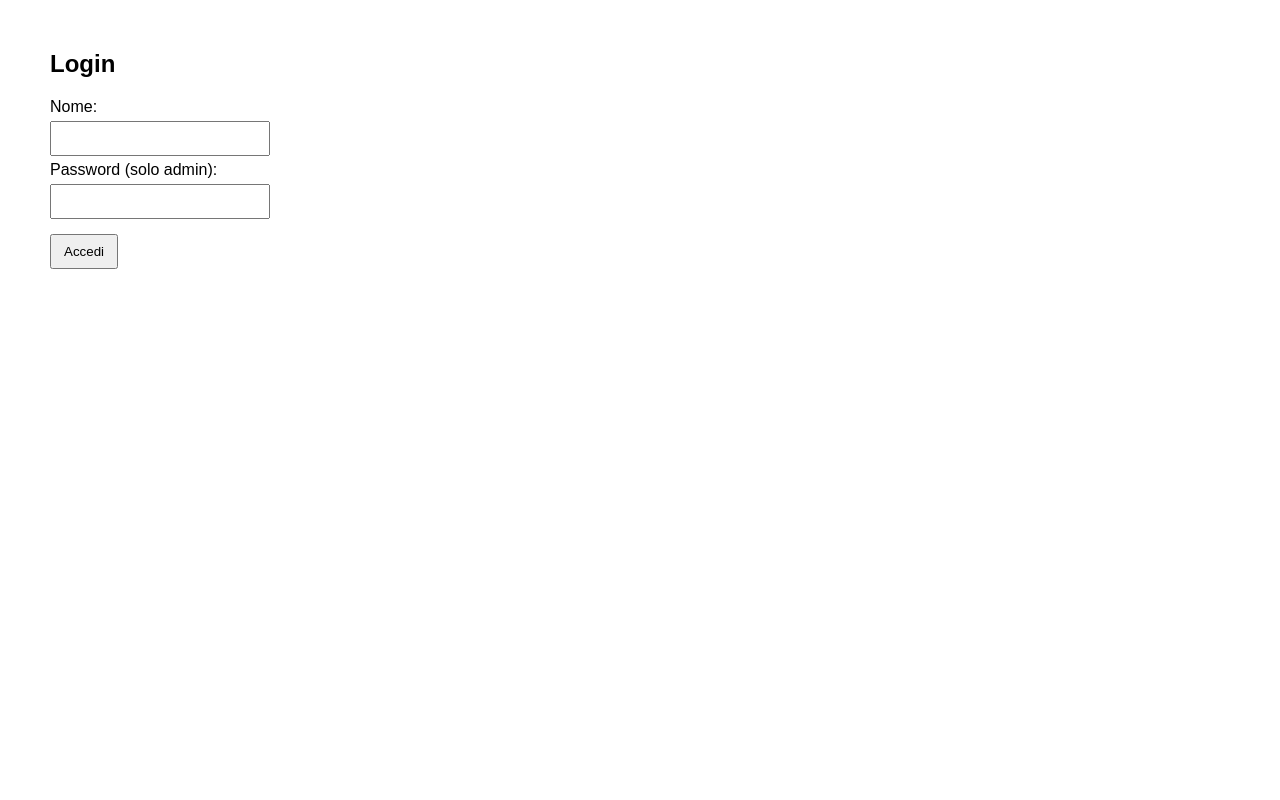
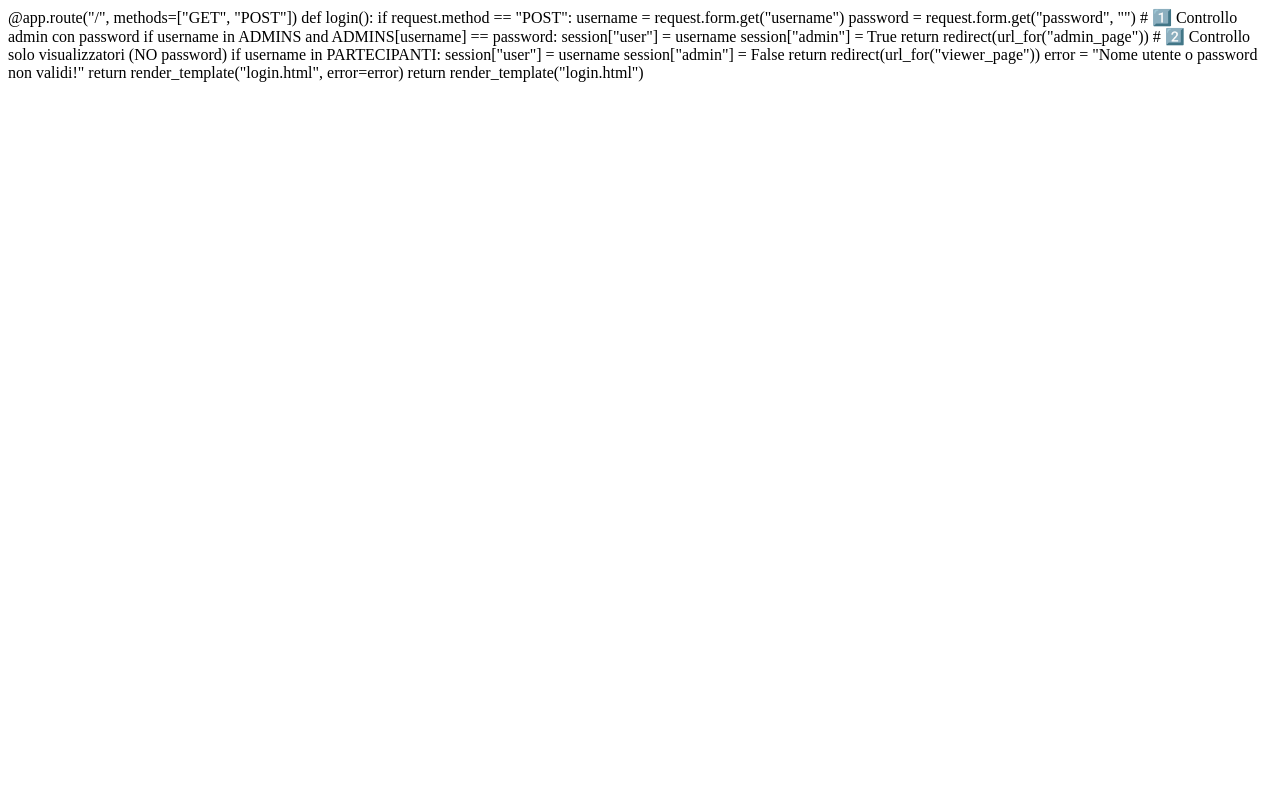
Before and after one commit to abramoibrahim09/sc3, a Flask app: page / in a window 1280 px wide. Run offline with Flask 3, Linux system fonts and the light colour scheme.

Commit message:
Update login.html

```diff
--- a/templates/login.html
+++ b/templates/login.html
@@ -1,26 +1,22 @@
-<!DOCTYPE html>
-<html>
-<head>
-    <meta charset="UTF-8">
-    <title>Login Scommesse di Classe</title>
-    <style>
-        body { font-family: Arial, sans-serif; margin: 50px; }
-        input { margin: 5px 0; padding: 8px; width: 200px; }
-        button { padding: 8px 12px; margin-top: 10px; cursor: pointer; }
-        .error { color: red; }
-    </style>
-</head>
-<body>
-    <h2>Login</h2>
-    {% if error %}
-        <p class="error">{{ error }}</p>
-    {% endif %}
-    <form method="post">
-        <label>Nome:</label><br>
-        <input type="text" name="username" required><br>
-        <label>Password (solo admin):</label><br>
-        <input type="password" name="password"><br>
-        <button type="submit">Accedi</button>
-    </form>
-</body>
-</html>
+@app.route("/", methods=["GET", "POST"])
+def login():
+    if request.method == "POST":
+        username = request.form.get("username")
+        password = request.form.get("password", "")
+
+        # 1️⃣ Controllo admin con password
+        if username in ADMINS and ADMINS[username] == password:
+            session["user"] = username
+            session["admin"] = True
+            return redirect(url_for("admin_page"))
+
+        # 2️⃣ Controllo solo visualizzatori (NO password)
+        if username in PARTECIPANTI:
+            session["user"] = username
+            session["admin"] = False
+            return redirect(url_for("viewer_page"))
+
+        error = "Nome utente o password non validi!"
+        return render_template("login.html", error=error)
+
+    return render_template("login.html")
```
